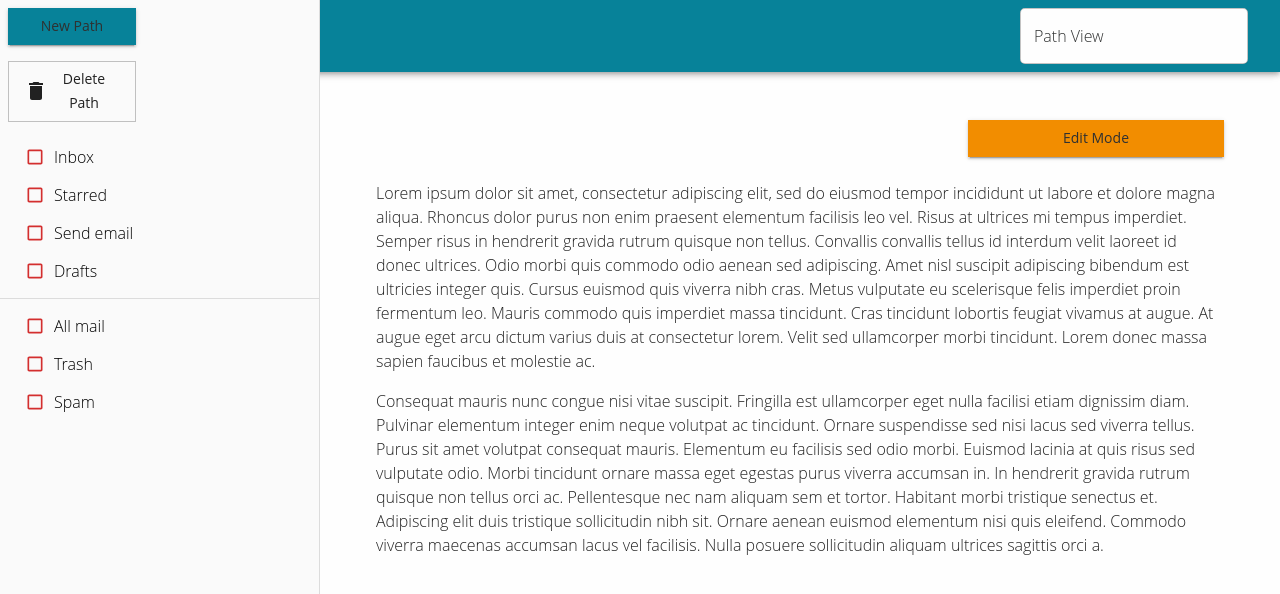
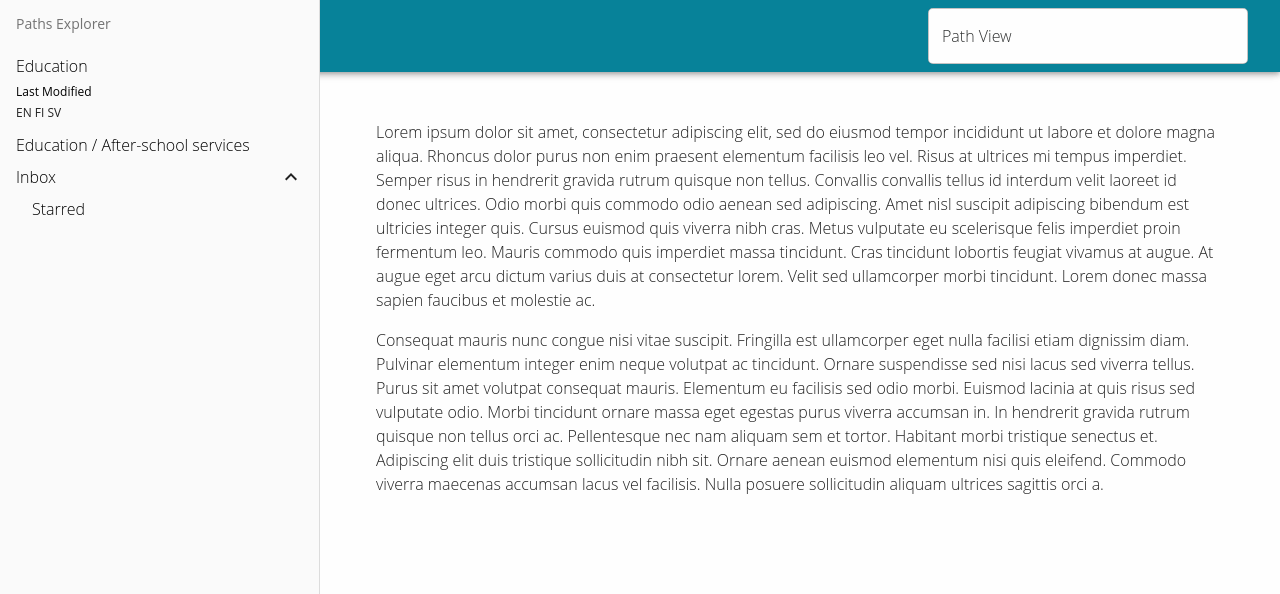
Before and after one commit to jocelynmutso/content-editor, a React (Create React App) app: page / in a window 1280 px wide. Shown: the top 594 px of the page. Built offline with nearby package versions, Linux system fonts and the light colour scheme.

Commit message:
editor view

```diff
--- a/src/core/buttons/NewPathButton.tsx
+++ b/src/core/buttons/NewPathButton.tsx
@@ -23,7 +23,7 @@ const NewPathButton: React.FC<NewPathButtonProps> = () => {
   return (
     <div className={classes.root}>
       <Button variant="contained" color="primary">
-        New Path
+        Edit mode
       </Button>
     </div>
   );
--- a/src/core/components/PathView.tsx
+++ b/src/core/components/PathView.tsx
@@ -7,7 +7,7 @@ const useStyles = makeStyles((theme: Theme) =>
     root: {
       '& > *': {
         margin: theme.spacing(1),
-
+        width: '25vw',
         backgroundColor: theme.palette.background.paper,
         borderRadius: 5,
       },
--- a/src/core/editor/Editor.tsx
+++ b/src/core/editor/Editor.tsx
@@ -1,7 +1,5 @@
 import React from 'react';
 import { makeStyles, createStyles, Theme, Typography } from '@material-ui/core';
-
-import { EditModeButton } from './EditModeButton';
 
 const useStyles = makeStyles((theme: Theme) =>
   createStyles({
@@ -24,7 +22,6 @@ const Editor: React.FC<EditorProps> = () => {
   return (<>
     <div className={classes.menubar}>
       <div className={classes.spacer} />
-      <EditModeButton />
     </div>
     <div>
       <Typography paragraph>
--- a/src/core/explorer/DeletePathButton.tsx
+++ b/src/core/explorer/DeleteMode.tsx
@@ -18,22 +18,22 @@ const useStyles = makeStyles((theme: Theme) =>
   }),
 );
 
-interface DeletePathButtonProps {
+interface DeleteModeProps {
 
 }
 
 
-const DeletePathButton: React.FC<DeletePathButtonProps> = () => {
+const DeleteMode: React.FC<DeleteModeProps> = () => {
   const classes = useStyles();
 
   return (
     <div>
       <Button variant="outlined" className={classes.button}>
       <DeleteIcon />
-        Delete path
+        Delete Path
       </Button>
     </div>
   );
 }
 
-export { DeletePathButton }
+export { DeleteMode }
--- a/src/core/explorer/Explorer.tsx
+++ b/src/core/explorer/Explorer.tsx
@@ -5,10 +5,9 @@ import Divider from '@material-ui/core/Divider';
 import ListItem from '@material-ui/core/ListItem';
 import ListItemText from '@material-ui/core/ListItemText';
 
+import { LocaleDisplay } from './LocaleDisplay';
+import { ExplorerItem } from './ExplorerItem'
 
-import { NewPathButton } from '../';
-import { DeleteCheckbox } from './DeleteCheckbox';
-import { DeletePathButton } from './DeletePathButton';
 
 const useStyles = makeStyles((theme: Theme) =>
   createStyles({
@@ -32,26 +31,7 @@ const Explorer: React.FC<ExplorerProps> = () => {
 
   return (
     <div className={classes.drawerContainer}>
-      <NewPathButton />
-      <DeletePathButton />
-
-      <List>
-        {['Inbox', 'Starred', 'Send email', 'Drafts'].map((text, index) => (
-          <ListItem button key={text}>
-            <DeleteCheckbox />
-            <ListItemText primary={text} />
-          </ListItem>
-        ))}
-      </List>
-      <Divider />
-      <List>
-        {['All mail', 'Trash', 'Spam'].map((text, index) => (
-          <ListItem button key={text}>
-            <DeleteCheckbox />
-            <ListItemText primary={text} />
-          </ListItem>
-        ))}
-      </List>
+      <ExplorerItem />
     </div>
   );
 }
--- /dev/null
+++ b/src/core/explorer/ExplorerItem.tsx
@@ -0,0 +1,102 @@
+import React from 'react';
+import { makeStyles, Theme, createStyles } from '@material-ui/core/styles';
+import ListSubheader from '@material-ui/core/ListSubheader';
+import List from '@material-ui/core/List';
+import ListItem from '@material-ui/core/ListItem';
+import ListItemText from '@material-ui/core/ListItemText';
+import Collapse from '@material-ui/core/Collapse';
+
+import ExpandLess from '@material-ui/icons/ExpandLess';
+import ExpandMore from '@material-ui/icons/ExpandMore';
+import { Typography } from '@material-ui/core';
+
+import {LocaleDisplay} from './LocaleDisplay'
+
+
+const useStyles = makeStyles((theme: Theme) =>
+  createStyles({
+    root: {
+      width: '100%',
+      //backgroundColor: theme.palette.background.paper,
+    },
+    nested: {
+      paddingLeft: theme.spacing(4),
+    },
+    inline: {
+      display: 'inline',
+    },
+  }),
+);
+
+interface ExplorerItemProps {
+
+}
+
+const ExplorerItem: React.FC<ExplorerItemProps> = () => {
+  const classes = useStyles();
+  const [open, setOpen] = React.useState(true);
+
+  const handleClick = () => {
+    setOpen(!open);
+  };
+
+  return (
+    <List
+      component="nav"
+      aria-labelledby="nested-list-subheader"
+      subheader={
+        <ListSubheader component="div" id="nested-list-subheader">
+          Paths Explorer
+        </ListSubheader>
+      }
+      className={classes.root}
+    >
+      <ListItem button onClick={handleClick}>
+        <ListItemText
+          primary={
+            <React.Fragment>
+            <Typography variant="body1">
+              {"Education"}
+              </Typography>
+              <Typography variant="caption">
+              {"Last Modified"}
+              </Typography>
+            </React.Fragment>
+          }
+          secondary={
+            <React.Fragment>
+              <Typography
+                component="span"
+                variant="caption"
+                className={classes.inline}
+                color="textPrimary"
+              >
+                EN FI SV
+              </Typography>
+             </React.Fragment>
+          }
+        />
+
+      </ListItem>
+      <ListItem button>
+        <ListItemText primary="Education / After-school services" />
+
+      </ListItem>
+      <ListItem button onClick={handleClick}>
+        <ListItemText primary="Inbox" />
+
+        {open ? <ExpandLess /> : <ExpandMore />}
+      </ListItem>
+      <Collapse in={open} timeout="auto" unmountOnExit>
+        <List component="div" disablePadding>
+          <ListItem button className={classes.nested}>
+            <ListItemText primary="Starred" />
+          </ListItem>
+        </List>
+      </Collapse>
+    </List>
+  );
+
+}
+
+export { ExplorerItem }
--- /dev/null
+++ b/src/core/explorer/LocaleDisplay.tsx
@@ -0,0 +1,38 @@
+import React from 'react';
+import Button from '@material-ui/core/Button';
+import ButtonGroup from '@material-ui/core/ButtonGroup';
+import { makeStyles, createStyles, Theme } from '@material-ui/core/styles';
+
+const useStyles = makeStyles((theme: Theme) =>
+  createStyles({
+    root: {
+      display: 'flex',
+      flexDirection: 'row',
+      alignItems: 'left',
+    },
+  }),
+);
+
+interface LocaleDisplayProps {
+
+}
+
+const LocaleDisplay: React.FC<LocaleDisplayProps> = () => {
+  const classes = useStyles();
+
+  return (
+    <div className={classes.root}>
+      <ButtonGroup variant="text" color="primary" aria-label="text primary button group">
+        <Button>FI</Button>
+        <Button>SV</Button>
+        <Button>EN</Button>
+      </ButtonGroup>
+
+    </div>
+  )
+}
+
+
+
+
+export { LocaleDisplay }
--- /dev/null
+++ b/src/core/toolbar/index.ts
@@ -0,0 +1 @@
+export * from './Toolbar';
```
Also changed, not shown: src/core/explorer/AddButton.tsx (added, +34 -0 lines), src/core/toolbar/Toolbar.tsx (added, +21 -0 lines).
